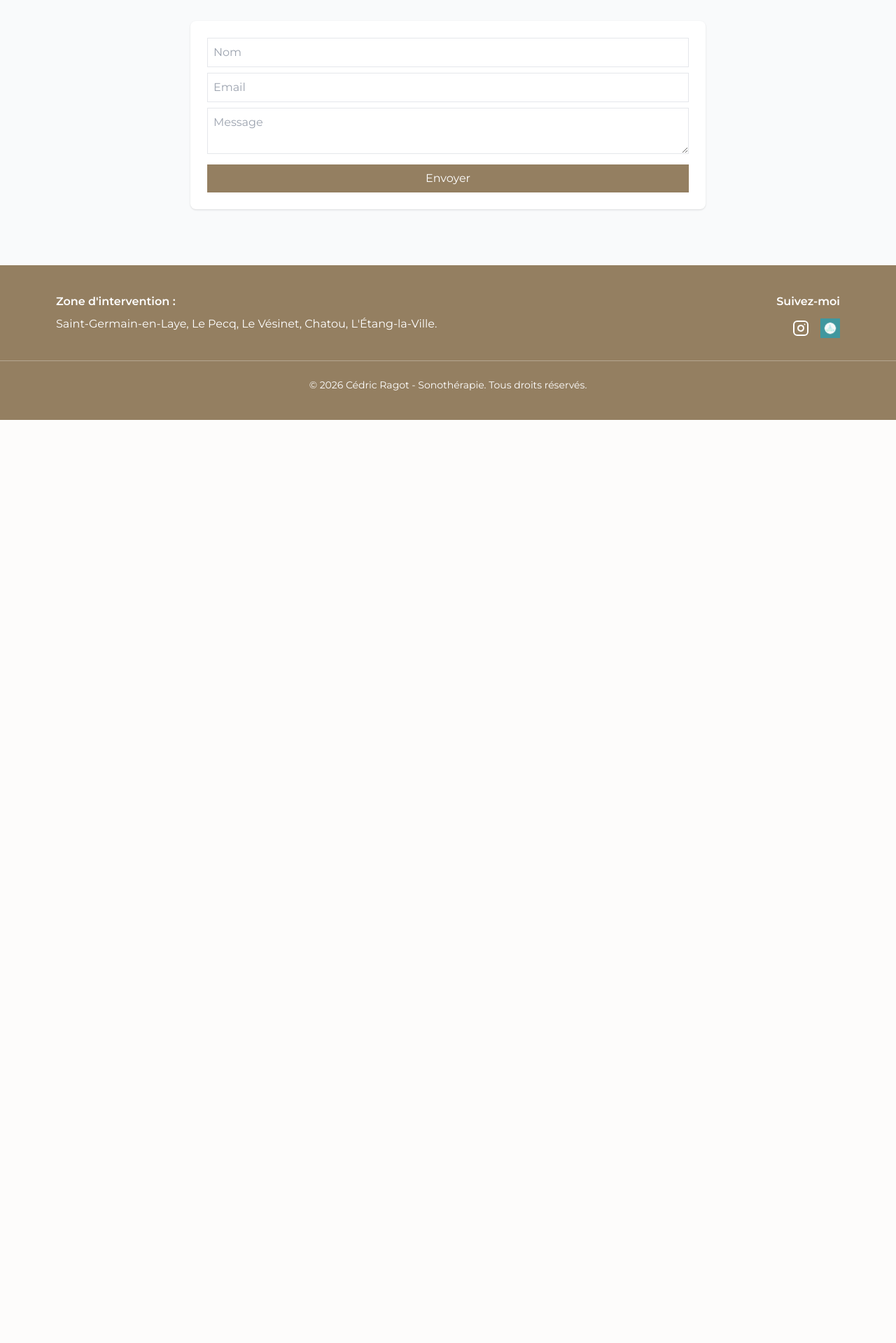
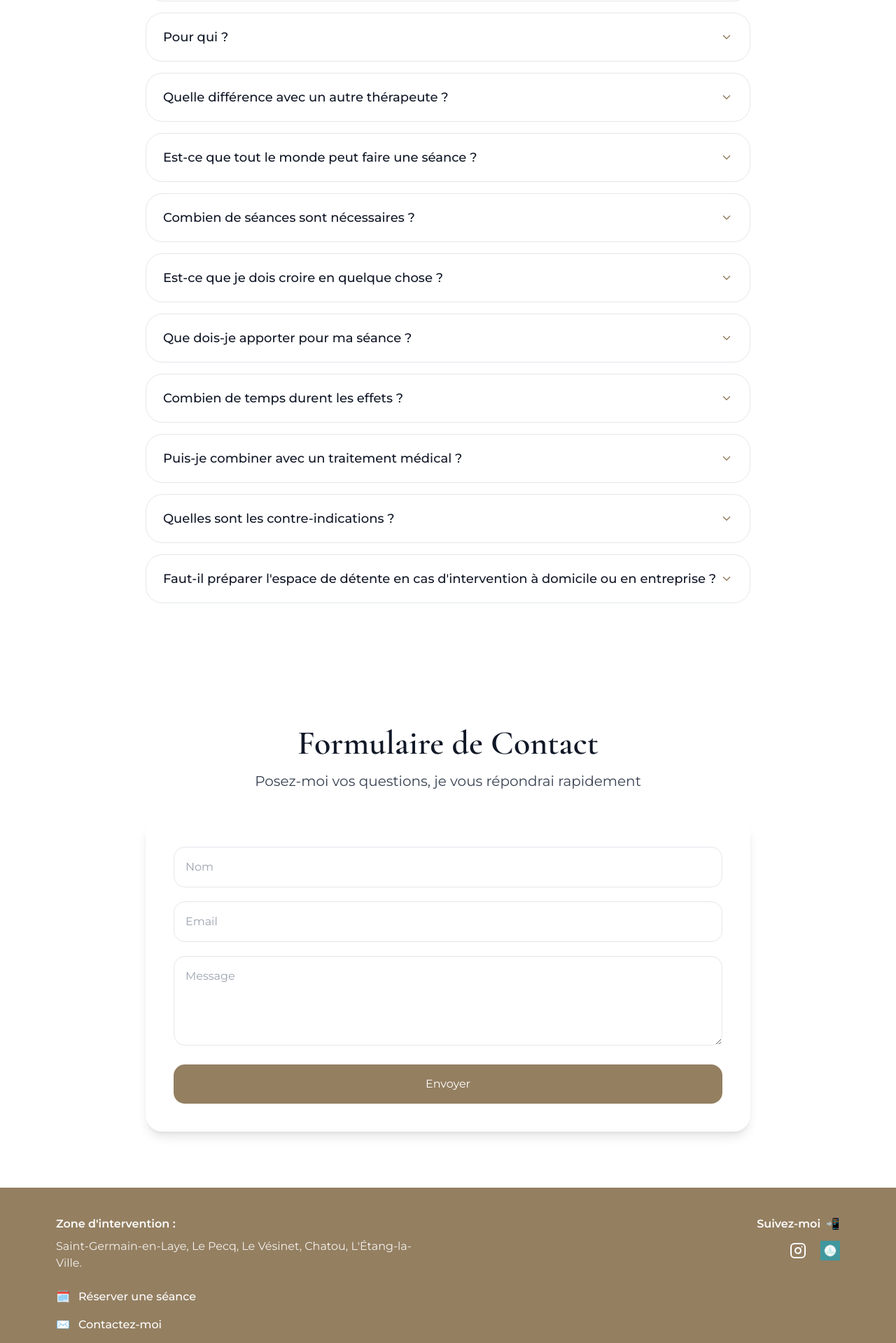
Before and after one commit to cedricragotarttherapie-dotcom/cedric.ragot, a React (Vite) app in the folder client/: page /faq in a window 1280 px wide. Shown: the part 821-2740 px from the top of the page at 70% size. Before the commit the page ends 1421 px from the top, so only its background shows below. Built offline with nearby package versions, Linux system fonts and the light colour scheme.

Commit message:
Amélioration UI FAQ + Footer CTA + design premium

```diff
--- a/client/src/pages/Entreprises.tsx
+++ b/client/src/pages/Entreprises.tsx
@@ -594,28 +594,60 @@ export default function Entreprises() {
       {/* FOOTER */}
 <footer className="bg-[#947f61] text-white py-10">
 
-        <div className="max-w-6xl mx-auto grid md:grid-cols-2 gap-6 px-4">
+  <div className="max-w-6xl mx-auto grid md:grid-cols-2 gap-10 px-4">
+
+    {/* ZONE INTERVENTION + CTA */}
+    <div className="space-y-6">
 
       <div>
         <b className="text-white">Zone d'intervention :</b>
 
-            <p className="mt-2">
+        <p className="mt-2 text-white/90">
           Saint-Germain-en-Laye, Le Pecq, Le Vésinet,
           Chatou, L'Étang-la-Ville.
         </p>
       </div>
 
-          <div className="flex flex-col items-end">
+      {/* CTA LIGNES */}
+      <div className="space-y-4">
 
-            <p className="text-white font-semibold mb-3">
+        <a
+          href="https://calendly.com/cedricragot/sonotherapie"
+          target="_blank"
+          className="flex items-center gap-3 text-white font-medium hover:opacity-90 transition"
+        >
+          <span>🗓️</span>
+          Réserver une séance
+        </a>
+
+        <a
+          href="/faq#devis-form"
+          className="flex items-center gap-3 text-white font-medium hover:opacity-90 transition"
+        >
+          <span>✉️</span>
+          Contactez-moi
+        </a>
+
+      </div>
+
+    </div>
+
+    {/* SOCIAL */}
+    <div className="flex flex-col items-end justify-between">
+
+      <div className="text-right">
+
+        <p className="text-white font-semibold mb-3 flex items-center justify-end gap-2">
           Suivez-moi
+          <span>📲</span>
         </p>
 
-            <div className="flex gap-4 items-center">
+        <div className="flex gap-5 items-center justify-end">
 
           <a
             href="https://www.instagram.com/cedric_ragot"
             target="_blank"
+            className="hover:opacity-80 transition"
           >
             <Instagram />
           </a>
@@ -623,6 +655,7 @@ export default function Entreprises() {
           <a
             href="https://www.resalib.fr/praticien/47572-ragot-cedric-sonotherapeute-saint-germain-en-laye"
             target="_blank"
+            className="hover:opacity-80 transition"
           >
             <img
               src="/images/logo resalib.jpg"
@@ -636,7 +669,10 @@ export default function Entreprises() {
 
     </div>
 
-        <div className="text-center mt-8 text-sm border-t border-white/30 pt-6">
+  </div>
+
+  {/* COPYRIGHT */}
+  <div className="text-center mt-10 text-sm border-t border-white/30 pt-6 text-white/90">
     © 2026 Cédric Ragot - Sonothérapie. Tous droits réservés.
   </div>
 
--- a/client/src/pages/FAQ.tsx
+++ b/client/src/pages/FAQ.tsx
@@ -30,17 +30,56 @@ export default function FAQ() {
   };
 
   const faqs = [
-    { q: "Sonothérapie ?", a: "Thérapie par le son" },
-    { q: "Massage sonore ?", a: "Bols tibétains" },
-    { q: "Tarifs ?", a: "À partir de 59€" },
+    { q: "Qu'est-ce que la Sonothérapie ?", a: "Thérapie par le son, c'est grace aux fréquences des instruments que le soin ou la relaxation peut se faire" },
+    { q: "Pourquoi Massage sonore ?", a: "C'est un massage qui ne se fait que par les vibrations et fréquences émises par les instruments de relaxation comme par exemple les Bols tibétains ou les diapasons thérapeutiques" },
+    { q: "Quels sont les Tarifs des prestations ?", a: "À partir de 59€ pour une séance individuelle de découverte, 55€ le massage pour un pack de 8 massages et une vingtaine d'euros par personne pour des séances en groupe" },
 
-    { q: "Comment se déroule un massage sonore ?", a: "La séance commence par un temps d’échange, puis vous êtes allongé confortablement. Les bols tibétains sont ensuite joués autour et sur le corps pour induire une relaxation profonde." },
+    { q: "Comment se déroule un massage sonore ?", a: "La séance commence par un temps d’échange, puis vous êtes allongé confortablement. Les bols tibétains sont ensuite joués autour et sur le corps pour induire une relaxation profonde. Nous terminons sur une temps d'echanges" },
 
     { q: "Quels sont les bienfaits des séances ?", a: "Réduction du stress, amélioration du sommeil, relâchement des tensions physiques et émotionnelles." },
 
     { q: "Pour qui ?", a: "Toute personne en recherche de détente et de rééquilibrage." },
 
-    { q: "Quelle différence avec un autre thérapeute ?", a: "La sonothérapie agit par vibration directe sur le système nerveux." }
+    { q: "Quelle différence avec un autre thérapeute ?", a: "La sonothérapie agit par vibration directe sur le système nerveux. Il favorise la relaxation, la détente, le lâcher-prise, la récupération et la concentration" },
+
+    { q: "Est-ce que tout le monde peut faire une séance ?",
+    a: "Oui, sauf contre-indications spécifiques (exemple enfants de moins de 7 ans, pacemaker ou cancer). Les bols tibétains sont accessibles à tous. En cas de grossesse, problèmes cardiaques ou implants métalliques, merci de me consulter avant la séance."
+  },
+
+  {
+    q: "Combien de séances sont nécessaires ?",
+    a: "Une seule séance peut déjà apporter un effet. Pour un travail profond et durable, plusieurs séances sont recommandées."
+  },
+
+  {
+    q: "Est-ce que je dois croire en quelque chose ?",
+    a: "Non. Les effets passent par les vibrations et le système nerveux, indépendamment des croyances."
+  },
+
+  {
+    q: "Que dois-je apporter pour ma séance ?",
+    a: "Vêtements confortables uniquement pour les massages individuels, couverture fine ou plaid, petit coussin et tapis de yoga pour les séances collectives."
+  },
+
+  {
+    q: "Combien de temps durent les effets ?",
+    a: "De quelques heures à plusieurs jours selon les personnes et la régularité."
+  },
+
+  {
+    q: "Puis-je combiner avec un traitement médical ?",
+    a: "Oui. La sonothérapie est complémentaire mais ne remplace pas un suivi médical."
+  },
+
+  {
+    q: "Quelles sont les contre-indications ?",
+    a: "Grossesse, troubles psychotiques, pacemaker, cancer, opérations avec implants métalliques, enfants de moins de 7 ans."
+  },
+
+  {
+    q: "Faut-il préparer l'espace de détente en cas d'intervention à domicile ou en entreprise ?",
+    a: "Oui : espace calme, tapis ou table de massage, coussins et couvertures."
+  }
 ];
 
   return (
@@ -64,23 +103,49 @@ export default function FAQ() {
 
       <main className="flex-1">
 
+      {/* HERO FAQ */}
+<section className="bg-gradient-to-br from-[#947f61]/10 to-white py-20">
+  <div className="max-w-6xl mx-auto px-4 text-center">
+
+    <h2 className="text-5xl md:text-6xl font-[Cormorant_Garamond] font-semibold text-gray-900 mb-4">
+      Questions Fréquentes
+    </h2>
+
+    <p className="text-xl text-gray-700">
+      Trouvez les réponses à vos questions sur la sonothérapie et mes services
+    </p>
+
+  </div>
+</section>
+
         {/* FAQ */}
-        <section className="py-20">
-          <div className="max-w-3xl mx-auto px-4">
+        <section className="py-20 bg-white">
+          <div className="max-w-4xl mx-auto px-4 font-[Montserrat]">
 
             {faqs.map((f, i) => (
-              <div key={i} className="border p-4 mb-3 rounded">
+  <div
+    key={i}
+    className="mb-4 border border-gray-200 rounded-2xl overflow-hidden"
+  >
 
     <button
       onClick={() => setOpenIndex(openIndex === i ? null : i)}
-                  className="flex justify-between w-full items-center"
+      className="w-full flex justify-between items-center px-6 py-5 text-left text-lg font-medium text-gray-900 hover:bg-gray-50 transition font-[Montserrat]"
     >
       {f.q}
-                  <ChevronDown size={18} />
+
+      <ChevronDown
+  size={18}
+  className={`text-[#947f61] transition-transform duration-300 ${
+    openIndex === i ? "rotate-180" : ""
+  }`}
+/>
     </button>
 
     {openIndex === i && (
-                  <p className="mt-2 text-gray-700">{f.a}</p>
+      <div className="px-6 pb-5 text-gray-600 leading-relaxed text-base font-[Montserrat]">
+        {f.a}
+      </div>
     )}
 
   </div>
@@ -90,21 +155,48 @@ export default function FAQ() {
         </section>
 
         {/* CONTACT */}
-        <section className="py-20 bg-gray-50">
+<section className="py-20 bg-white">
 
-          <div className="max-w-3xl mx-auto px-4">
+  <div className="max-w-4xl mx-auto px-4">
 
-            <h3 className="text-2xl font-[Cormorant_Garamond] mb-6 text-center">
-              Contactez-nous
+    <h3 className="text-5xl font-[Cormorant_Garamond] font-semibold text-center text-gray-900 mb-4">
+      Formulaire de Contact
     </h3>
 
-            <form onSubmit={handleSubmit} className="bg-white p-6 rounded-lg shadow">
+    <p className="text-center text-xl text-gray-700 mb-10 font-[Montserrat]">
+      Posez-moi vos questions, je vous répondrai rapidement
+    </p>
 
-              <input name="name" placeholder="Nom" onChange={handleChange} className="w-full border p-2 mb-2" />
-              <input name="email" placeholder="Email" onChange={handleChange} className="w-full border p-2 mb-2" />
-              <textarea name="message" placeholder="Message" onChange={handleChange} className="w-full border p-2 mb-2" />
+    <form
+  onSubmit={handleSubmit}
+  className="bg-white p-10 rounded-3xl shadow-lg space-y-5"
+>
 
-              <button className="w-full bg-[#947f61] text-white py-2">
+  <input
+    name="name"
+    placeholder="Nom"
+    onChange={handleChange}
+    className="w-full border border-gray-200 p-4 rounded-xl focus:outline-none focus:border-[#947f61]"
+  />
+
+  <input
+    name="email"
+    placeholder="Email"
+    onChange={handleChange}
+    className="w-full border border-gray-200 p-4 rounded-xl focus:outline-none focus:border-[#947f61]"
+  />
+
+  <textarea
+    name="message"
+    placeholder="Message"
+    onChange={handleChange}
+    className="w-full border border-gray-200 p-4 rounded-xl h-32 focus:outline-none focus:border-[#947f61]"
+  />
+
+  <button
+    type="submit"
+    className="w-full bg-[#947f61] text-white py-4 rounded-xl hover:opacity-90 transition"
+  >
     Envoyer
   </button>
 
@@ -119,28 +211,60 @@ export default function FAQ() {
       {/* FOOTER */}
 <footer className="bg-[#947f61] text-white py-10">
 
-        <div className="max-w-6xl mx-auto grid md:grid-cols-2 gap-6 px-4">
+  <div className="max-w-6xl mx-auto grid md:grid-cols-2 gap-10 px-4">
+
+    {/* ZONE INTERVENTION + CTA */}
+    <div className="space-y-6">
 
       <div>
         <b className="text-white">Zone d'intervention :</b>
 
-            <p className="mt-2">
+        <p className="mt-2 text-white/90">
           Saint-Germain-en-Laye, Le Pecq, Le Vésinet,
           Chatou, L'Étang-la-Ville.
         </p>
       </div>
 
-          <div className="flex flex-col items-end">
+      {/* CTA LIGNES */}
+      <div className="space-y-4">
 
-            <p className="text-white font-semibold mb-3">
+        <a
+          href="https://calendly.com/cedricragot/sonotherapie"
+          target="_blank"
+          className="flex items-center gap-3 text-white font-medium hover:opacity-90 transition"
+        >
+          <span>🗓️</span>
+          Réserver une séance
+        </a>
+
+        <a
+          href="/faq#devis-form"
+          className="flex items-center gap-3 text-white font-medium hover:opacity-90 transition"
+        >
+          <span>✉️</span>
+          Contactez-moi
+        </a>
+
+      </div>
+
+    </div>
+
+    {/* SOCIAL */}
+    <div className="flex flex-col items-end justify-between">
+
+      <div className="text-right">
+
+        <p className="text-white font-semibold mb-3 flex items-center justify-end gap-2">
           Suivez-moi
+          <span>📲</span>
         </p>
 
-            <div className="flex gap-4 items-center">
+        <div className="flex gap-5 items-center justify-end">
 
           <a
             href="https://www.instagram.com/cedric_ragot"
             target="_blank"
+            className="hover:opacity-80 transition"
           >
             <Instagram />
           </a>
@@ -148,6 +272,7 @@ export default function FAQ() {
           <a
             href="https://www.resalib.fr/praticien/47572-ragot-cedric-sonotherapeute-saint-germain-en-laye"
             target="_blank"
+            className="hover:opacity-80 transition"
           >
             <img
               src="/images/logo resalib.jpg"
@@ -161,7 +286,10 @@ export default function FAQ() {
 
     </div>
 
-        <div className="text-center mt-8 text-sm border-t border-white/30 pt-6">
+  </div>
+
+  {/* COPYRIGHT */}
+  <div className="text-center mt-10 text-sm border-t border-white/30 pt-6 text-white/90">
     © 2026 Cédric Ragot - Sonothérapie. Tous droits réservés.
   </div>
 
--- a/client/src/pages/Home.tsx
+++ b/client/src/pages/Home.tsx
@@ -491,28 +491,60 @@ export default function Home() {
       {/* FOOTER */}
 <footer className="bg-[#947f61] text-white py-10">
 
-        <div className="max-w-6xl mx-auto grid md:grid-cols-2 gap-6 px-4">
+  <div className="max-w-6xl mx-auto grid md:grid-cols-2 gap-10 px-4">
+
+    {/* ZONE INTERVENTION + CTA */}
+    <div className="space-y-6">
 
       <div>
         <b className="text-white">Zone d'intervention :</b>
 
-            <p className="mt-2">
+        <p className="mt-2 text-white/90">
           Saint-Germain-en-Laye, Le Pecq, Le Vésinet,
           Chatou, L'Étang-la-Ville.
         </p>
       </div>
 
-          <div className="flex flex-col items-end">
+      {/* CTA LIGNES */}
+      <div className="space-y-4">
 
-            <p className="text-white font-semibold mb-3">
+        <a
+          href="https://calendly.com/cedricragot/sonotherapie"
+          target="_blank"
+          className="flex items-center gap-3 text-white font-medium hover:opacity-90 transition"
+        >
+          <span>🗓️</span>
+          Réserver une séance
+        </a>
+
+        <a
+          href="/faq#devis-form"
+          className="flex items-center gap-3 text-white font-medium hover:opacity-90 transition"
+        >
+          <span>✉️</span>
+          Contactez-moi
+        </a>
+
+      </div>
+
+    </div>
+
+    {/* SOCIAL */}
+    <div className="flex flex-col items-end justify-between">
+
+      <div className="text-right">
+
+        <p className="text-white font-semibold mb-3 flex items-center justify-end gap-2">
           Suivez-moi
+          <span>📲</span>
         </p>
 
-            <div className="flex gap-4 items-center">
+        <div className="flex gap-5 items-center justify-end">
 
           <a
             href="https://www.instagram.com/cedric_ragot"
             target="_blank"
+            className="hover:opacity-80 transition"
           >
             <Instagram />
           </a>
@@ -520,6 +552,7 @@ export default function Home() {
           <a
             href="https://www.resalib.fr/praticien/47572-ragot-cedric-sonotherapeute-saint-germain-en-laye"
             target="_blank"
+            className="hover:opacity-80 transition"
           >
             <img
               src="/images/logo resalib.jpg"
@@ -533,7 +566,10 @@ export default function Home() {
 
     </div>
 
-        <div className="text-center mt-8 text-sm border-t border-white/30 pt-6">
+  </div>
+
+  {/* COPYRIGHT */}
+  <div className="text-center mt-10 text-sm border-t border-white/30 pt-6 text-white/90">
     © 2026 Cédric Ragot - Sonothérapie. Tous droits réservés.
   </div>
 
--- a/client/src/pages/Particuliers.tsx
+++ b/client/src/pages/Particuliers.tsx
@@ -481,34 +481,89 @@ export default function Particuliers() {
 
       </main>
 
-      {/* FOOTER (IDENTIQUE HOME) */}
+      {/* FOOTER */}
 <footer className="bg-[#947f61] text-white py-10">
 
-        <div className="max-w-6xl mx-auto grid md:grid-cols-2 gap-6 px-4">
+  <div className="max-w-6xl mx-auto grid md:grid-cols-2 gap-10 px-4">
+
+    {/* ZONE INTERVENTION + CTA */}
+    <div className="space-y-6">
 
       <div>
-            <b>Zone d'intervention :</b>
-            <p className="mt-2">
-              Saint-Germain-en-Laye, Le Pecq, Le Vésinet, Chatou, L'Étang-la-Ville
+        <b className="text-white">Zone d'intervention :</b>
+
+        <p className="mt-2 text-white/90">
+          Saint-Germain-en-Laye, Le Pecq, Le Vésinet,
+          Chatou, L'Étang-la-Ville.
         </p>
       </div>
 
-          <div className="flex justify-end gap-4 items-center">
+      {/* CTA LIGNES */}
+      <div className="space-y-4">
 
-            <a href="https://instagram.com/cedric_ragot" target="_blank">
-              <Instagram />
+        <a
+          href="https://calendly.com/cedricragot/sonotherapie"
+          target="_blank"
+          className="flex items-center gap-3 text-white font-medium hover:opacity-90 transition"
+        >
+          <span>🗓️</span>
+          Réserver une séance
         </a>
 
-            <a href="https://www.resalib.fr" target="_blank">
-              <img src="/images/logo resalib.jpg" className="w-6 h-6" />
+        <a
+          href="/faq#devis-form"
+          className="flex items-center gap-3 text-white font-medium hover:opacity-90 transition"
+        >
+          <span>✉️</span>
+          Contactez-moi
         </a>
 
       </div>
 
     </div>
 
-        <div className="text-center mt-6 border-t border-white/30 pt-4">
-          © 2026 Cédric Ragot
+    {/* SOCIAL */}
+    <div className="flex flex-col items-end justify-between">
+
+      <div className="text-right">
+
+        <p className="text-white font-semibold mb-3 flex items-center justify-end gap-2">
+          Suivez-moi
+          <span>📲</span>
+        </p>
+
+        <div className="flex gap-5 items-center justify-end">
+
+          <a
+            href="https://www.instagram.com/cedric_ragot"
+            target="_blank"
+            className="hover:opacity-80 transition"
+          >
+            <Instagram />
+          </a>
+
+          <a
+            href="https://www.resalib.fr/praticien/47572-ragot-cedric-sonotherapeute-saint-germain-en-laye"
+            target="_blank"
+            className="hover:opacity-80 transition"
+          >
+            <img
+              src="/images/logo resalib.jpg"
+              className="w-7 h-7 object-contain"
+            />
+          </a>
+
+        </div>
+
+      </div>
+
+    </div>
+
+  </div>
+
+  {/* COPYRIGHT */}
+  <div className="text-center mt-10 text-sm border-t border-white/30 pt-6 text-white/90">
+    © 2026 Cédric Ragot - Sonothérapie. Tous droits réservés.
   </div>
 
 </footer>
```
Lines whose indentation alone changed are shown as unchanged.
